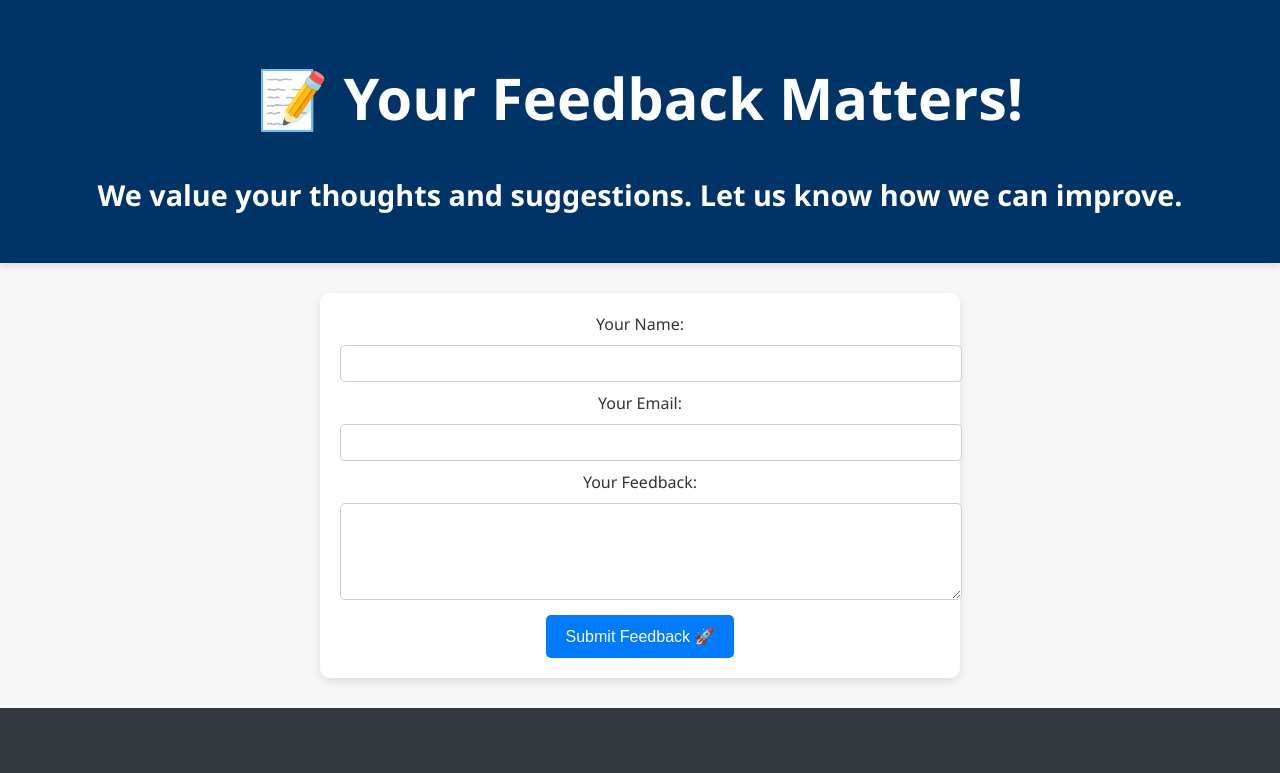
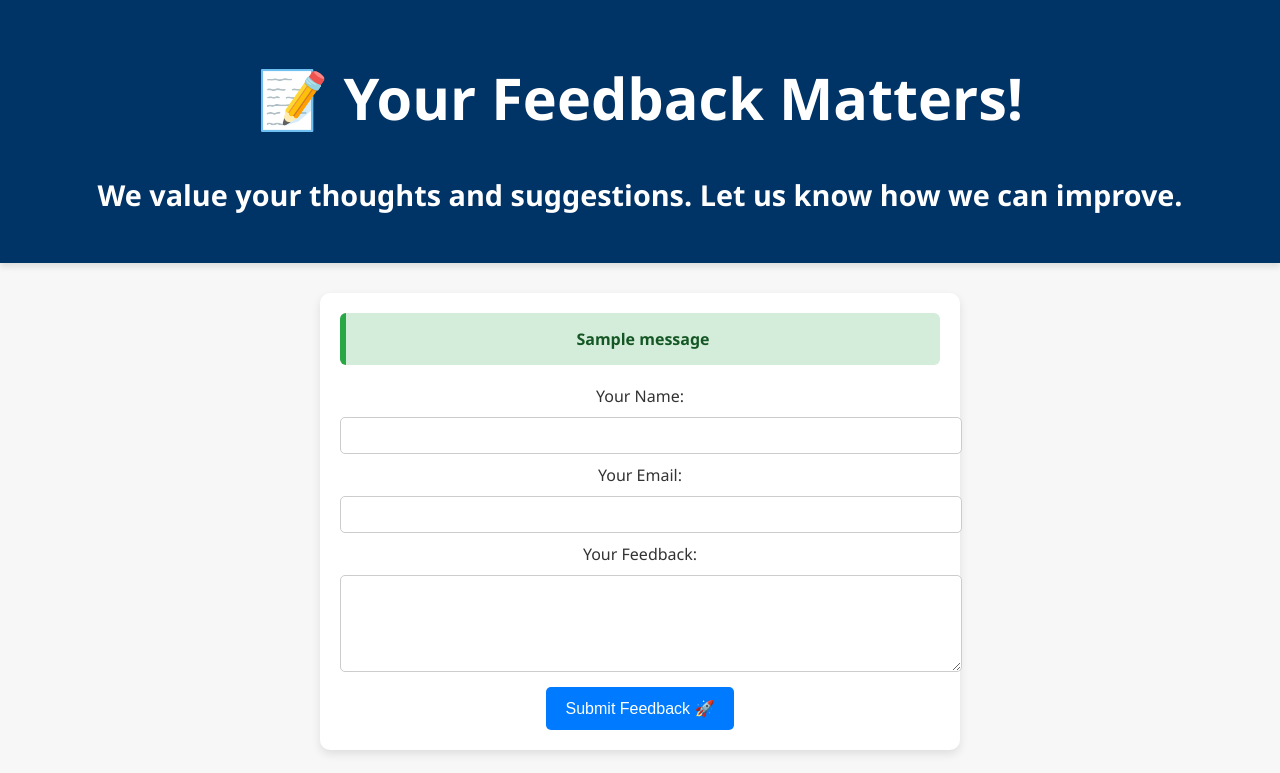
Before and after one commit to ARHAM7447/chattingbot, a Flask app: page /feedback in a window 1280 px wide. Shown: the part 69-842 px from the top of the page. Run offline with Flask 3, Linux system fonts and the light colour scheme; one stand-in notice (Sample message) is shown.

```diff
--- a/app.py
+++ b/app.py
@@ -7,12 +7,20 @@ from tools.tool5.image import tool5_bp
 from tools.tool6.tool import tool6_bp
 from tools.tool7.scam import tool7_bp
 from cognito_helper import signup_user, login_user, confirm_user
+import requests
+import logging
 import os
 
 app = Flask(__name__, template_folder='templates')
-app.secret_key = 'your_secret_key_here'  # Required for flash messages
+app.secret_key = 'your_secret_key_here'  # Change this!
 
-# ✅ Register Blueprints
+# API Gateway Endpoint
+API_GATEWAY_URL = 'https://2kznmnga9e.execute-api.ap-southeast-2.amazonaws.com/feedback'
+
+# Setup logging
+logging.basicConfig(level=logging.DEBUG)
+
+# Register Blueprints
 app.register_blueprint(tool1_bp, url_prefix='/tool1')
 app.register_blueprint(tool2_bp, url_prefix='/tool2')
 app.register_blueprint(tool3_bp, url_prefix='/tool3')
@@ -21,7 +29,7 @@ app.register_blueprint(tool5_bp, url_prefix='/tool5')
 app.register_blueprint(tool6_bp, url_prefix='/tool6')
 app.register_blueprint(tool7_bp, url_prefix='/tool7')
 
-# ✅ Main Routes
+# Routes
 @app.route('/')
 @app.route('/index')
 def index():
@@ -38,58 +46,71 @@ def ai():
 @app.route('/feedback', methods=['GET', 'POST'])
 def feedback():
     if request.method == 'POST':
-        name = request.form.get('name')
-        email = request.form.get('email')
-        message = request.form.get('message')
-        print(f"💬 Feedback received from {name} ({email}): {message}")
-        return render_template('feedback.html', success=True)
-    return render_template('feedback.html', success=False)
+        try:
+            name = request.form.get('name', '').strip()
+            email = request.form.get('email', '').strip()
+            message = request.form.get('message', '').strip()
 
+            # Validate inputs
+            if not name or not email or not message:
+                flash('All fields are required.', 'warning')
+                return redirect(url_for('feedback'))
 
-# ✅ Cognito Signup Route
+            payload = {
+                'name': name,
+                'email': email,
+                'message': message
+            }
+
+            logging.debug(f"Payload to be sent: {payload}")
+
+            # Call your Lambda endpoint
+            API_GATEWAY_URL = 'https://2kznmnga9e.execute-api.ap-southeast-2.amazonaws.com/feedback'   # Replace this with your real URL
+            headers = {
+                'Content-Type': 'application/json'
+            }
+
+            response = requests.post(API_GATEWAY_URL, json=payload, headers=headers, timeout=10)
+
+            logging.debug(f"Lambda response code: {response.status_code}")
+            logging.debug(f"Lambda response body: {response.text}")
+
+            if response.status_code == 200:
+                flash('Thanks for your feedback!', 'success')
+            else:
+                flash('Failed to send feedback. Please try again later.', 'danger')
+
+        except requests.exceptions.Timeout:
+            flash('Request timed out. Please try again later.', 'danger')
+            logging.error("Request timed out.")
+
+        except requests.exceptions.ConnectionError:
+            flash('Connection error. Check your internet or Lambda URL.', 'danger')
+            logging.error("Connection error.")
+
+        except Exception as e:
+            logging.exception("An unexpected error occurred.")
+            flash('Something went wrong while sending feedback.', 'danger')
+
+        return redirect(url_for('feedback'))
+
+    return render_template('feedback.html')
+
 @app.route('/signup', methods=['GET', 'POST'])
 def signup():
     if request.method == 'POST':
         email = request.form.get('email')
         password = request.form.get('password')
 
-        print("📨 Received signup form submission")
-        print(f"Email: {email}, Password: {'*' * len(password)}")
-
         result = signup_user(email, password)
-        print("📊 Result from Cognito signup_user():", result)
 
         if result.get('success'):
-            flash("📧 Signup successful! Please check your email for the confirmation code.", "info")
-            return redirect(url_for('confirm'))  # ✅ send user to confirm page
+            flash("📧 Signup successful! Check your email for the confirmation code.", "info")
+            return redirect(url_for('confirm'))
         else:
-            flash(result.get('error', 'Signup failed.'), 'danger')
-            print("❌ Signup failed with error:", result.get('error'))
+            flash(f"❌ Signup failed: {result.get('message')}", "danger")
 
     return render_template('signup.html')
-
-
-# ✅ Cognito Login Route
-@app.route('/login', methods=['GET', 'POST'])
-def login():
-    if request.method == 'POST':
-        email = request.form.get('email')
-        password = request.form.get('password')
-
-        print("🔑 Received login form submission")
-        print(f"Email: {email}, Password: {'*' * len(password)}")
-
-        result = login_user(email, password)
-        print("📊 Result from Cognito login_user():", result)
-
-        if result.get('success'):
-            flash('Login successful!', 'success')
-            return redirect(url_for('index'))
-        else:
-            flash(result.get('error', 'Login failed.'), 'danger')
-            print("❌ Login failed with error:", result.get('error'))
-
-    return render_template('login.html')
 
 @app.route('/confirm', methods=['GET', 'POST'])
 def confirm():
@@ -98,17 +119,30 @@ def confirm():
         code = request.form.get('code')
 
         result = confirm_user(email, code)
-        print("📊 Result from Cognito confirm_user():", result)
 
         if result.get('success'):
-            flash("✅ Account confirmed successfully! You can now log in.", "success")
+            flash("✅ Account confirmed! You can now log in.", "success")
             return redirect(url_for('login'))
         else:
-            flash(result.get('error', 'Confirmation failed.'), 'danger')
+            flash(f"❌ Confirmation failed: {result.get('message')}", "danger")
 
     return render_template('confirm.html')
 
+@app.route('/login', methods=['GET', 'POST'])
+def login():
+    if request.method == 'POST':
+        email = request.form.get('email')
+        password = request.form.get('password')
 
-# ✅ Run Flask App
+        result = login_user(email, password)
+
+        if result.get('success'):
+            flash("🎉 Login successful!", "success")
+            return redirect(url_for('index'))
+        else:
+            flash(f"❌ Login failed: {result.get('message')}", "danger")
+
+    return render_template('login.html')
+
 if __name__ == '__main__':
     app.run(debug=True)
--- a/static/css/feedback.css
+++ b/static/css/feedback.css
@@ -228,3 +228,23 @@ textarea {
         height: 80px;
     }
 }
+.flash-message {
+    padding: 15px;
+    margin-bottom: 20px;
+    border-radius: 6px;
+    font-size: 1rem;
+    text-align: center;
+    font-weight: bold;
+}
+
+.alert-success {
+    background-color: #d4edda;
+    color: #155724;
+    border-left: 6px solid #28a745;
+}
+
+.alert-danger {
+    background-color: #f8d7da;
+    color: #721c24;
+    border-left: 6px solid #dc3545;
+}
--- a/templates/feedback.html
+++ b/templates/feedback.html
@@ -29,7 +29,20 @@
     </header>
 
     <!-- Feedback Form -->
+    <!-- Feedback Form -->
 <section class="feedback-container">
+
+    <!-- ✅ Flash Messages -->
+    {% with messages = get_flashed_messages(with_categories=true) %}
+      {% if messages %}
+        {% for category, message in messages %}
+          <div class="flash-message alert-{{ category }}">
+              {{ message }}
+          </div>
+        {% endfor %}
+      {% endif %}
+    {% endwith %}
+
     <form action="/feedback" method="POST">
         <label for="name">Your Name:</label>
         <input type="text" id="name" name="name" required>
```
Lines whose indentation alone changed are shown as unchanged.
